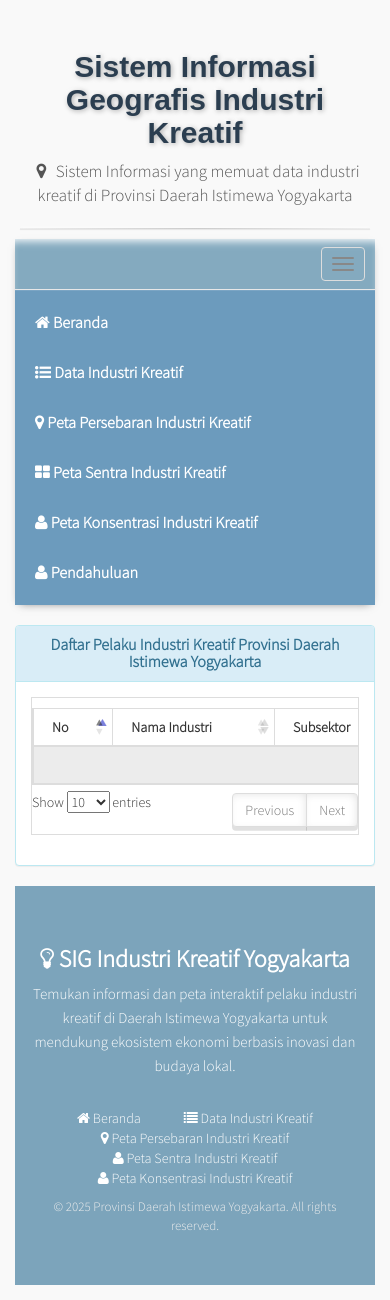
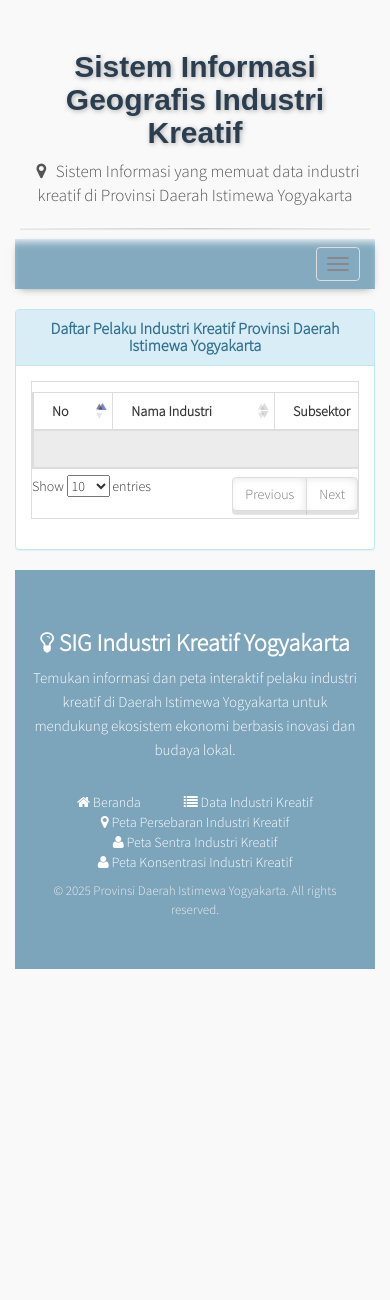
Before and after one commit to erikaazizahk-dev/skripsi, a PHP site: page /data.php in a window 390 px wide. Shown: the top 1300 px of the page. After the commit the page ends 969 px from the top, so only its background shows below. Run offline with PHP 8.4, Linux system fonts and the light colour scheme; data that the repository does not hold is empty; some libraries are stand-ins or nearby versions.

Commit message:
update header

```diff
--- a/header.php
+++ b/header.php
@@ -12,7 +12,6 @@
   <link href="css/style.css" rel="stylesheet">
   <link href="css/datatable-bootstrap.css" rel="stylesheet">
   <script src="//ajax.googleapis.com/ajax/libs/jquery/2.1.1/jquery.min.js"></script>
-  <script src="https://maxcdn.bootstrapcdn.com/bootstrap/3.4.1/js/bootstrap.min.js"></script>
 
   <!-- Custom Style -->
   <style>
@@ -21,7 +20,6 @@
     margin: 0;
     padding: 0;
   }
-
     .navbar-utama {
       background-color: rgba(103, 150, 177, 0.8) !important;
       border: none;
@@ -61,39 +59,6 @@
     text-align: center;
     margin-bottom: 20px;
   }
-
-  @media (max-width: 768px) {
-    .navbar-collapse {
-      width: 100% !important;
-      background-color: #6c9bbd;
-      display: flex !important;
-      flex-direction: column;
-    }
-
-    .navbar-nav {
-      flex-direction: column !important;
-      width: 100%;
-    }
-
-    .navbar-nav > li {
-      width: 100%;
-    }
-
-    .navbar-nav > li > a {
-      display: block;
-      width: 100%;
-      padding: 15px 20px;
-      text-align: left;
-      white-space: normal;
-      font-size: 16px;
-    }
-
-    .navbar-toggle {
-      float: right;
-      margin-right: 10px;
-    }
-  }
-
   </style>
 </head>
 
@@ -111,16 +76,15 @@
   <div class="container margin-b70">
     <nav class="navbar navbar-default navbar-utama" role="navigation">
       <div class="navbar-header">
-        <button type="button" class="navbar-toggle" data-toggle="collapse" data-target=".navbar-collapse">
-        <span class="sr-only">Toggle navigation</span>
+        <button type="button" class="navbar-toggle" data-toggle="collapse" data-target=".navbar-ex1-collapse">
+          <span class="sr-only">Navigasi</span>
           <span class="icon-bar"></span>
           <span class="icon-bar"></span>
           <span class="icon-bar"></span>
         </button>
-
       </div>
 
-      <div class="collapse navbar-collapse">
+      <div class="collapse navbar-collapse navbar-ex1-collapse">
         <ul class="nav navbar-nav">
           <li><a href="index.php"><i class="fa fa-home"></i> Beranda</a></li>
           <li><a href="data.php"><i class="fa fa-list-ul"></i> Data Industri Kreatif</a></li>
```
Lines whose indentation alone changed are shown as unchanged.
